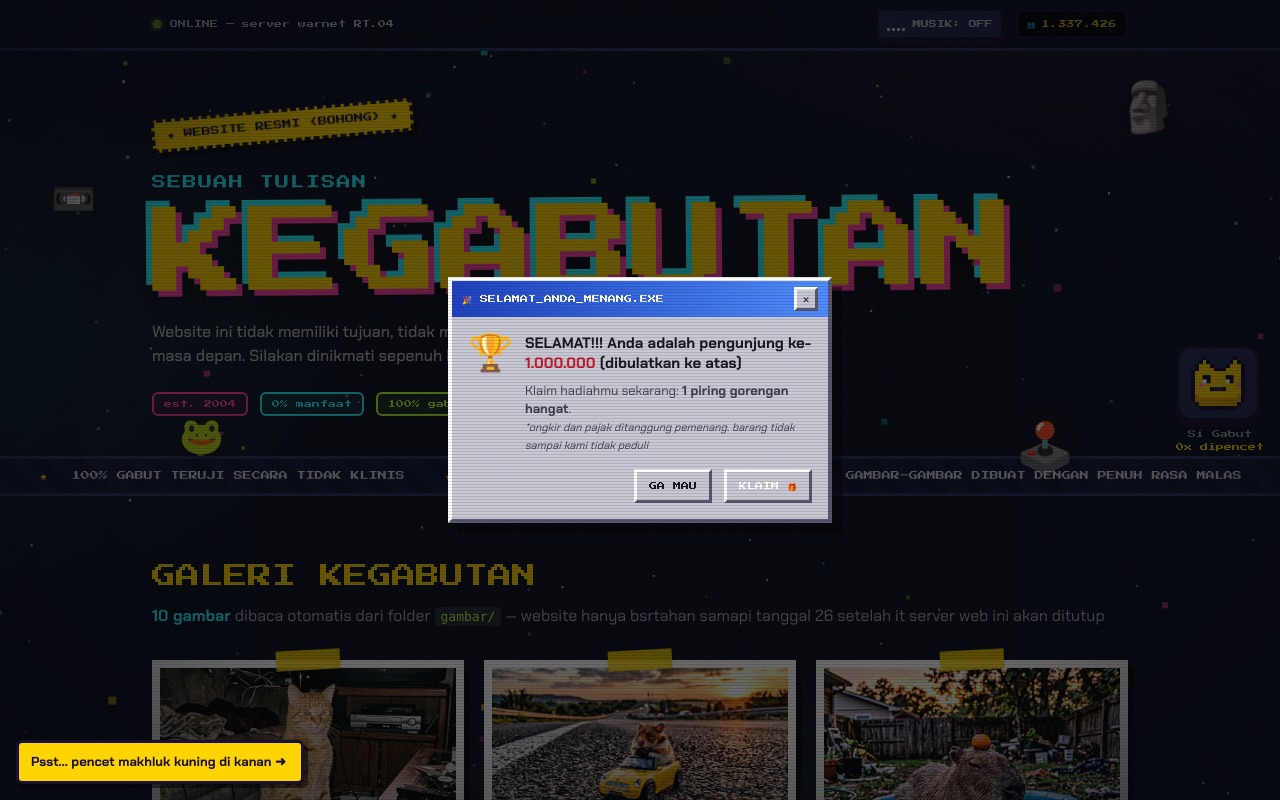
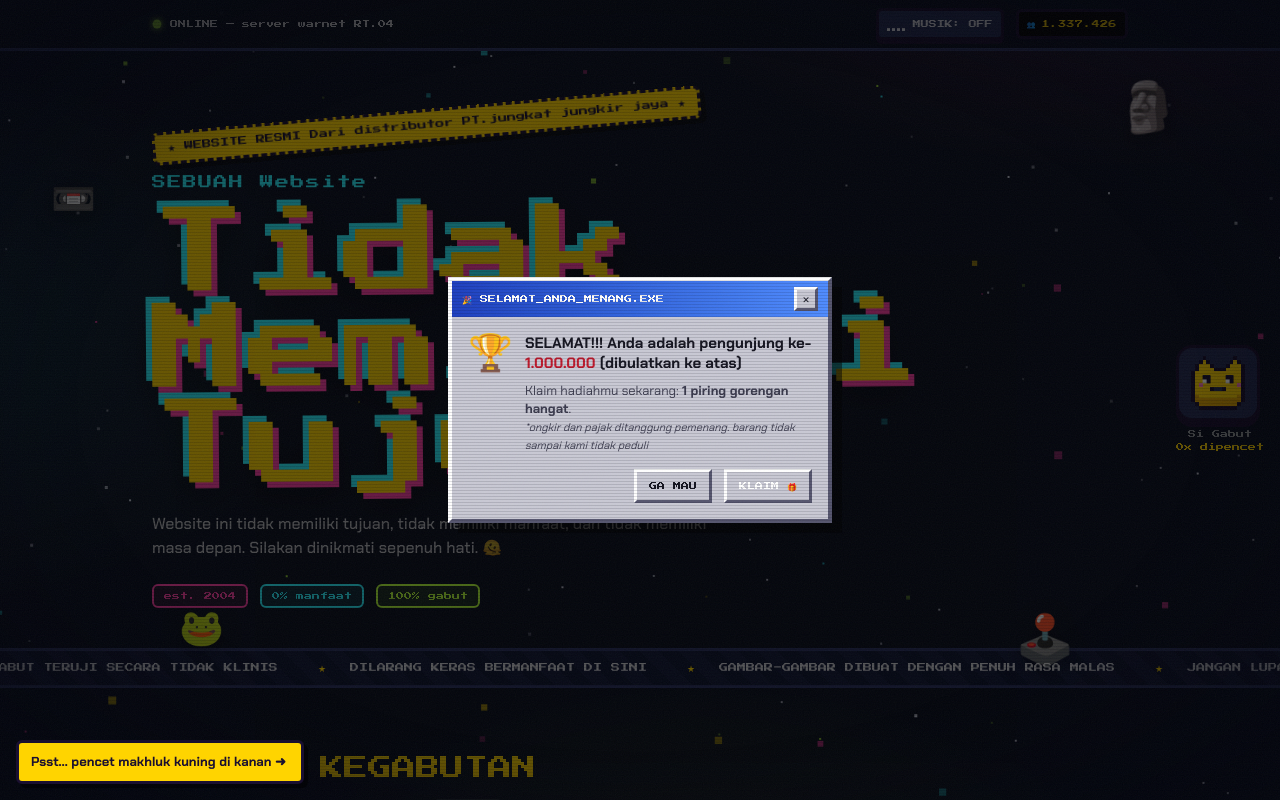
Before and after one commit to Fenzy26/What-, a React (Vite) app: page / in a window 1280 px wide. Shown: the top 800 px of the page. Built offline with nearby package versions, Linux system fonts and the light colour scheme.

Commit message:
Update Header.tsx

```diff
--- a/src/components/Header.tsx
+++ b/src/components/Header.tsx
@@ -4,7 +4,8 @@ const TEKS_MARQUEE = [
   "DILARANG KERAS BERMANFAAT DI SINI",
   "GAMBAR-GAMBAR DIBUAT DENGAN PENUH RASA MALAS",
   "JANGAN LUPA MINUM AIR PUTIH",
-  "KLIK MAKHLUK KUNING DI KANAN ➜",
+  "Btw Server website ini akan dihapus pada tanggal 26",
+  "Website ini hanya untuk uji coba saja"
 ];
 
 const DEKORASI: Array<{ emoji: string; kelas: string; tunda: string }> = [
@@ -33,16 +34,16 @@ export default function Header() {
       <div className="mx-auto w-full max-w-5xl px-4 pb-10 pt-12 sm:px-6 sm:pt-16">
         {/* stiker */}
         <div className="stiker inline-block rounded-md bg-[#ffd400] px-3 py-1.5 font-pixel text-[8px] leading-relaxed text-[#1a1030] sm:text-[9px]">
-          ★ WEBSITE RESMI (BOHONG) ★
+          ★ WEBSITE RESMI Dari distributor PT.jungkat jungkir jaya ★
         </div>
 
         {/* judul utama */}
         <h1 className="mt-6">
           <span className="block font-pixel text-[10px] tracking-widest text-[#29f3ff] sm:text-sm">
-            SEBUAH TULISAN
+            SEBUAH Website
           </span>
           <span className="judul-gabutan mt-3 block font-pixel text-[clamp(2.5rem,10vw,6rem)] leading-none text-[#ffd400]">
-            KEGABUTAN
+            Tidak Memiliki Tujuan!
           </span>
         </h1>
 
```
